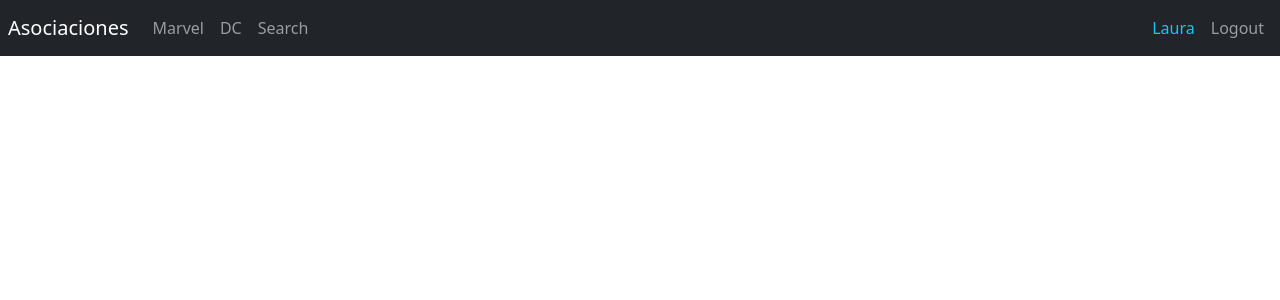
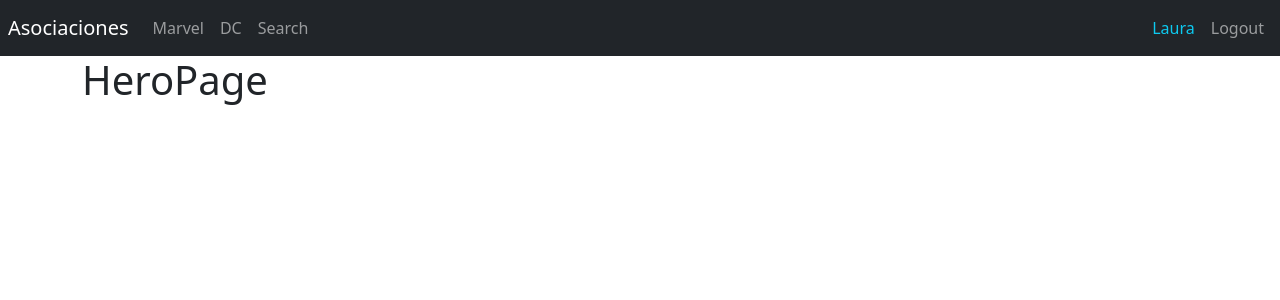
Before and after one commit to mbernallaura/Heroes-SPA, a React (Vite) app: page /hero/dc-arrow in a window 1280 px wide. Shown: the top 300 px of the page. Built offline with nearby package versions, Linux system fonts and the light colour scheme.

Commit message:
Direccionar la pagina del heroe que el usuario clickeo y obtener los datos de ese heroe

```diff
--- /dev/null
+++ b/src/heroes/helpers/getHeroById.js
@@ -0,0 +1,5 @@
+import { heroes } from "../data/heroes";
+
+export const getHeroByid = ( id ) =>{
+    return heroes.find(hero => hero.id === id);
+}
--- a/src/heroes/pages/HeroPage.jsx
+++ b/src/heroes/pages/HeroPage.jsx
@@ -1,6 +1,14 @@
+import { Navigate, useParams } from "react-router-dom";
+import { getHeroByid } from "../helpers";
 
 
 export const HeroPage = () => {
+    const { id } = useParams();
+    const hero = getHeroByid( id );
+    if(!hero){
+        return <Navigate to={"/marvel"}/>
+    }
+
     return (
         <h1>HeroPage</h1>
     )
--- a/src/heroes/routes/HeroesRoutes.jsx
+++ b/src/heroes/routes/HeroesRoutes.jsx
@@ -12,7 +12,7 @@ export const HeroesRoutes = () => {
                 <Route path='dc' element={ <DcPage/> }/>
 
                 <Route path='search' element={ <SearchPage/> }/>
-                <Route path='hero' element={ <HeroPage/> }/>
+                <Route path='hero/:id' element={ <HeroPage/> }/>
 
                 <Route path='/' element={ <Navigate to="/marvel"/> }/>
             </Routes>
```
